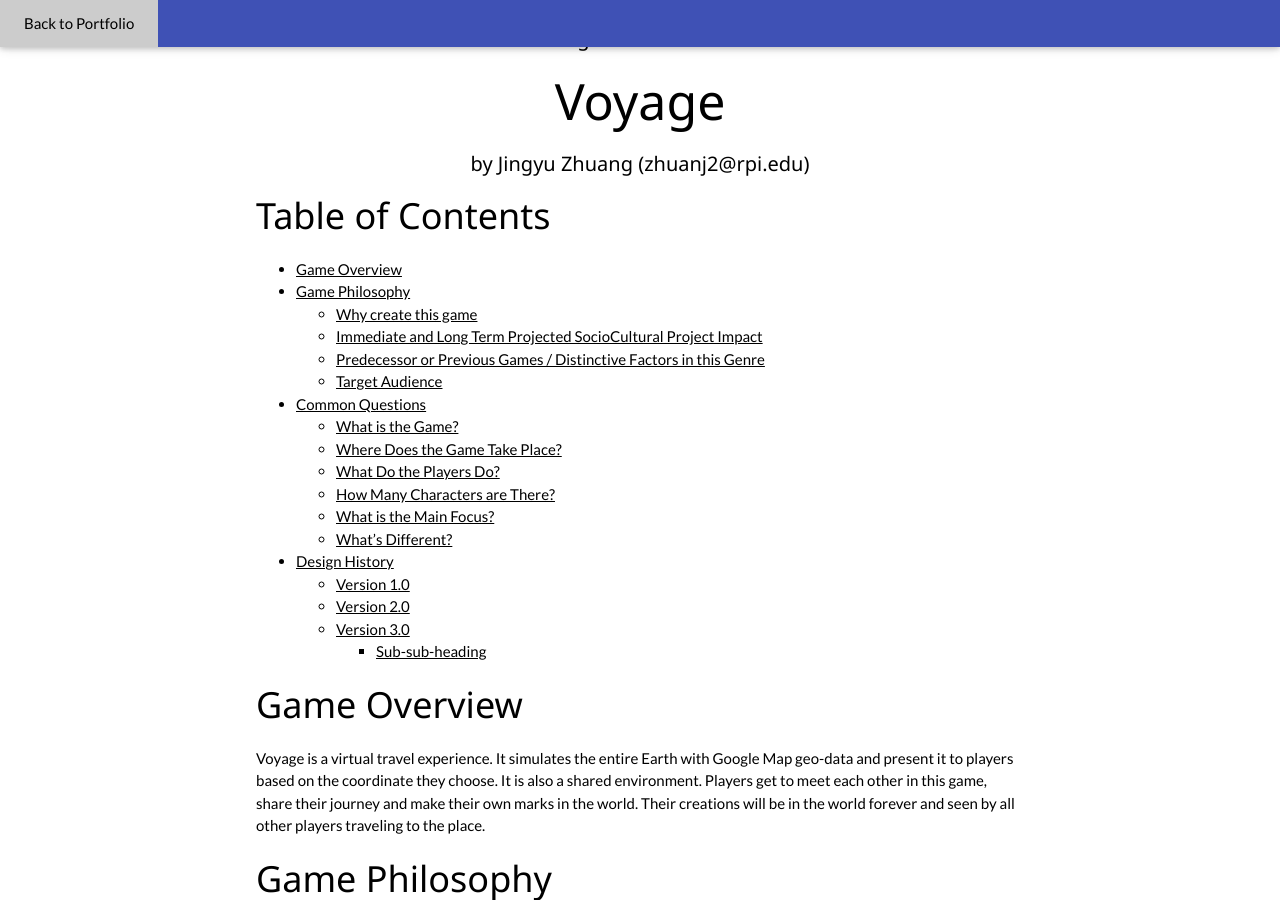
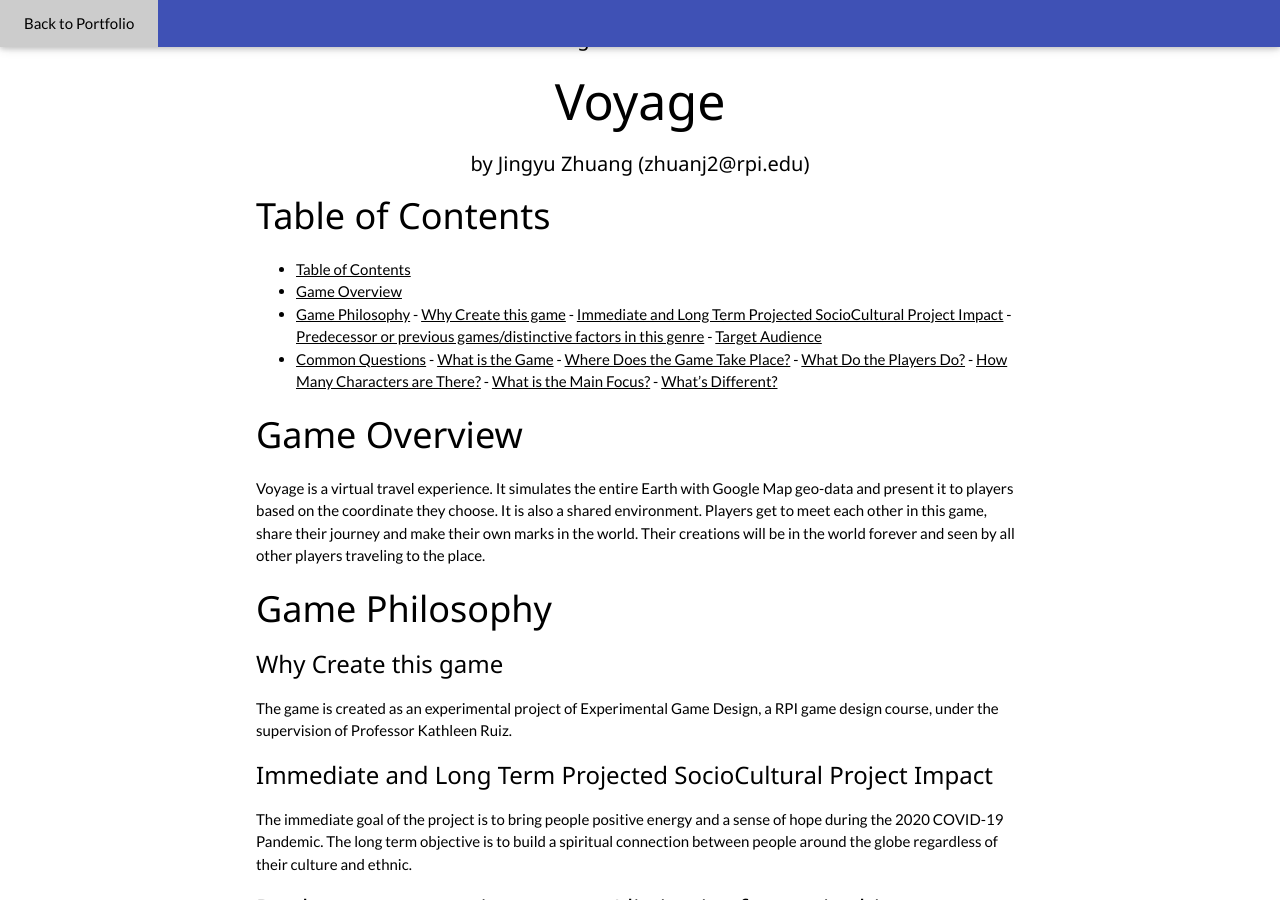
Before and after one commit to Cet1999/Cet1999.github.io, a Jekyll site: the page built from VoyageDesignDocument.md, in a window 1280 px wide and 900 px high, scrolled down 346 px. Built offline with Jekyll 4.4.1, drawn with Linux system fonts in a browser that asks for light colours.

Commit message:
Update VoyageDesignDocument.md

```diff
--- a/VoyageDesignDocument.md
+++ b/VoyageDesignDocument.md
@@ -10,29 +10,24 @@ permalink: /VoyageDesignDoc/
 
 
 # Table of Contents
+<!-- TOC -->
 
-
-
+- [Table of Contents](#table-of-contents)
 - [Game Overview](#game-overview)
 - [Game Philosophy](#game-philosophy)
-    * [Why create this game](#why-create-this-game)
-	* [Immediate and Long Term Projected SocioCultural Project Impact](#immediate-and-long-term-projected-socioCultural-project-impact)
-	* [Predecessor or Previous Games / Distinctive Factors in this Genre](#predecessor-or-previous-games/distinctive-factors-in-this-genre)
-	* [Target Audience](#target-audience)
-- [Common Questions](#heading-2)
-	* [What is the Game?](#what-is-the-game)
-	* [Where Does the Game Take Place?](#sub-heading-2)
-	* [What Do the Players Do?](#sub-heading-2)
-	* [How Many Characters are There?](#sub-heading-2)
-	* [What is the Main Focus?](#sub-heading-2)
-	* [What’s Different?](#sub-heading-2)
-- [Design History](#heading-2)
-	* [Version 1.0](#sub-heading-2)
-	* [Version 2.0](#sub-heading-2)
-	* [Version 3.0](#sub-heading-2)
-	    + [Sub-sub-heading](#sub-sub-heading-2)
+        - [Why Create this game](#why-create-this-game)
+        - [Immediate and Long Term Projected SocioCultural Project Impact](#immediate-and-long-term-projected-sociocultural-project-impact)
+        - [Predecessor or previous games/distinctive factors in this genre](#predecessor-or-previous-gamesdistinctive-factors-in-this-genre)
+        - [Target Audience](#target-audience)
+- [Common Questions](#common-questions)
+        - [What is the Game](#what-is-the-game)
+        - [Where Does the Game Take Place?](#where-does-the-game-take-place)
+        - [What Do the Players Do?](#what-do-the-players-do)
+        - [How Many Characters are There?](#how-many-characters-are-there)
+        - [What is the Main Focus?](#what-is-the-main-focus)
+        - [What’s Different?](#whats-different)
 
-
+<!-- /TOC -->
 
 # Game Overview
 Voyage is a virtual travel experience. It simulates the entire Earth with Google Map geo-data and present it to players based on the coordinate they choose. It is also a shared environment. Players get to meet each other in this game, share their journey and make their own marks in the world. Their creations will be in the world forever and seen by all other players traveling to the place.
```
